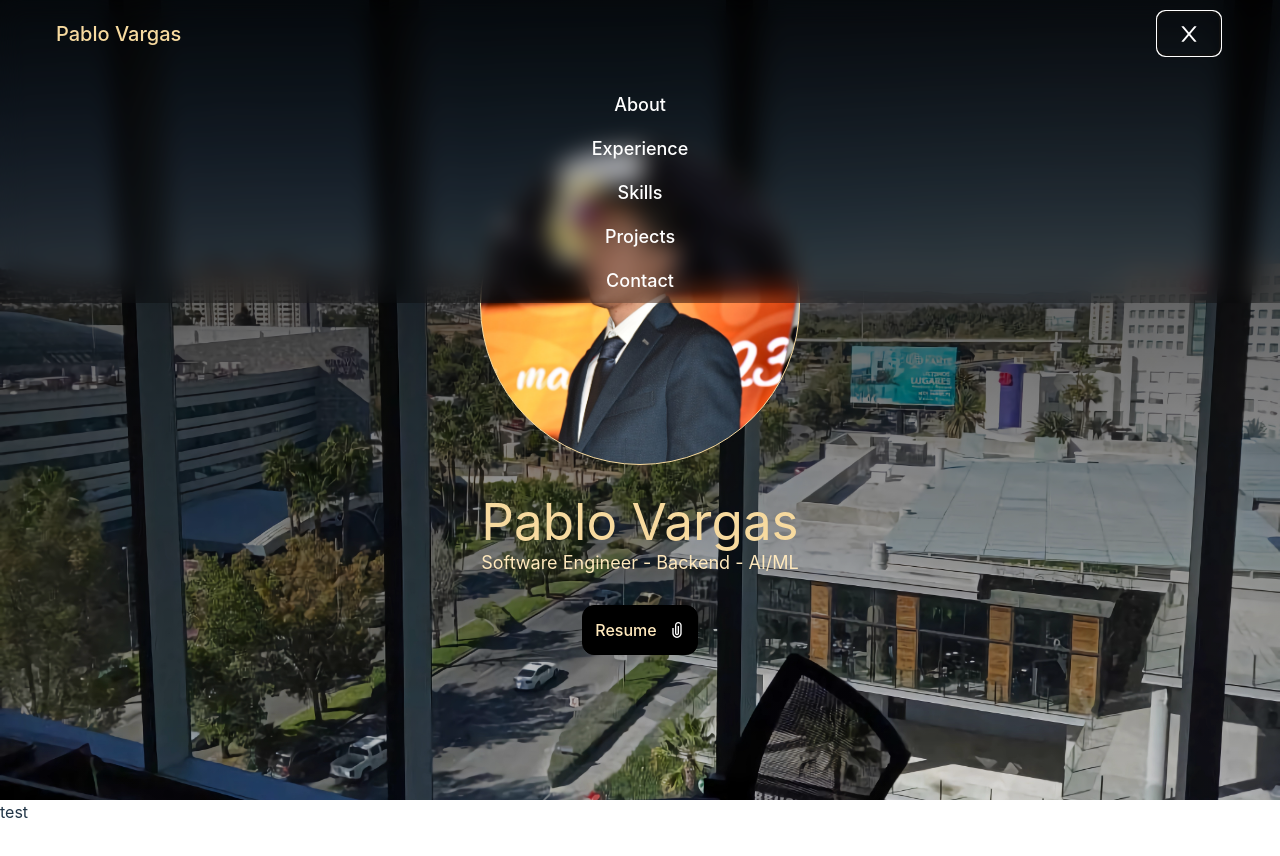
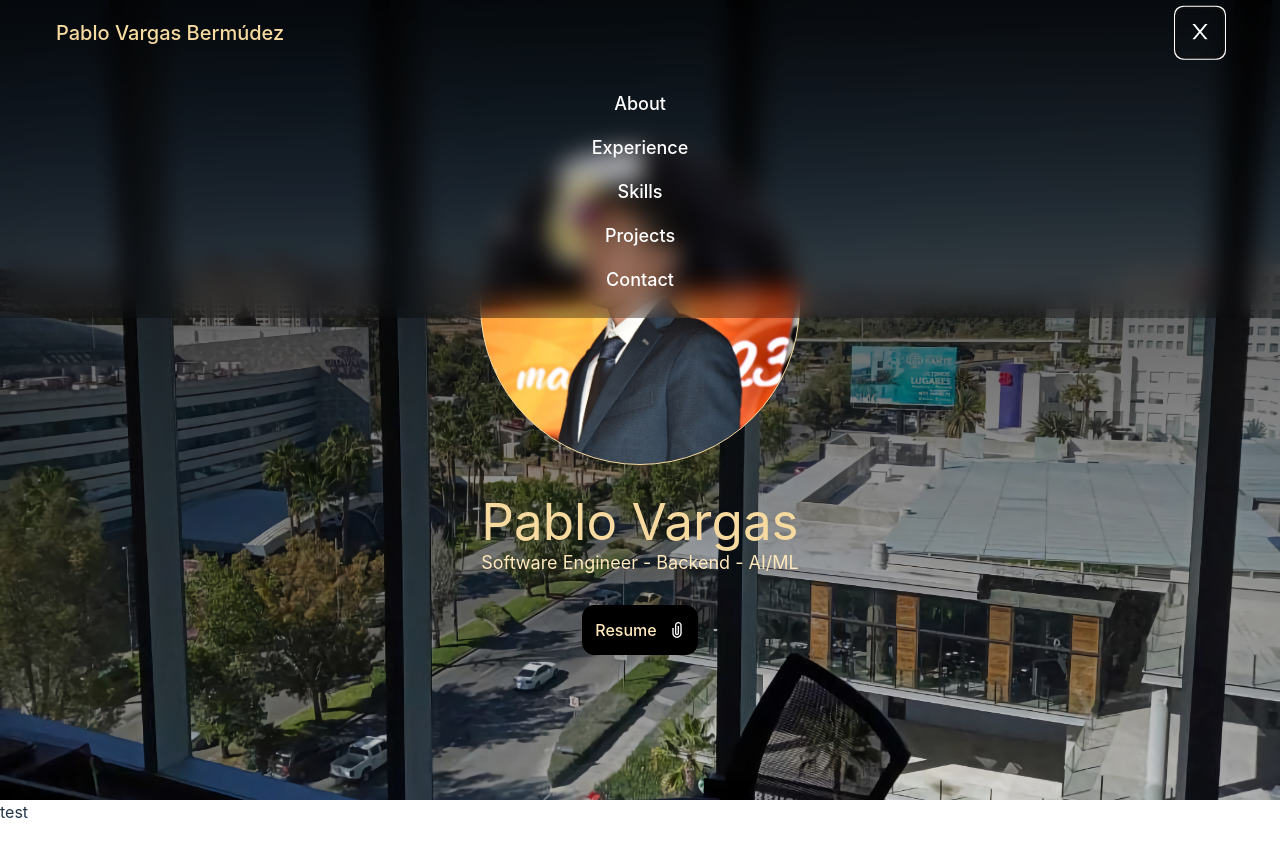
Before and after one commit to PabloVarg/pablovarg.github.io, a React (Vite) app: page / in a window 1280 px wide. Both pictures are taken after a click on the button 1188 px from the left and 33 px from the top of the page. Shown: the top 856 px of the page. Built offline with nearby package versions, Linux system fonts and the light colour scheme.

Commit message:
feat(Layout): Implement layout

```diff
--- a/src/components/Layout/Layout.tsx
+++ b/src/components/Layout/Layout.tsx
@@ -1,88 +1,15 @@
-import { useState } from "react";
-import { AiOutlineMenu, AiOutlineClose } from "react-icons/ai";
+import Nav from "./Nav";
 
 interface Layoutprops {
   children: React.ReactNode;
 }
 
-interface NavLinkProps {
-  children: React.ReactNode;
-  type?: "primary" | "secondary";
-  onClick?(): void;
-  href?: string;
-}
-
-interface NavButtonProps {
-  open: boolean;
-  onClick(): void;
-}
-
 function Layout(props: Layoutprops) {
   return (
-    <>
-      <NavBar />
+    <div className="max-w-full overflow-x-hidden">
+      <Nav />
       <div>{props.children}</div>
-    </>
-  );
-}
-
-function NavBar() {
-  const [isMenuOpen, setIsMenuOpen] = useState(false);
-
-  return (
-    <nav className="flex flex-col py-2 backdrop-blur-md px-14 fixed bg-black/30 w-full">
-      <div className="flex items-center justify-between">
-        <NavLink type="primary" onClick={() => window.scrollTo(0, 0)}>
-          Pablo Vargas
-        </NavLink>
-
-        <div className="flex flex-col gap-x-4">
-          <NavButton
-            open={isMenuOpen}
-            onClick={() => setIsMenuOpen(!isMenuOpen)}
-          />
-        </div>
-      </div>
-      {isMenuOpen && (
-        <div className="flex justify-center flex-col items-center mt-8 gap-4">
-          <NavLink>About</NavLink>
-          <NavLink>Experience</NavLink>
-          <NavLink>Skills</NavLink>
-          <NavLink>Projects</NavLink>
-          <NavLink>Contact</NavLink>
-        </div>
-      )}
-    </nav>
-  );
-}
-
-function NavButton(props: NavButtonProps) {
-  return (
-    <button
-      onClick={props.onClick}
-      className="m-1 text-white hover:text-yellow-light hover:border-none border-none bg-transparent"
-    >
-      {props.open ? (
-        <AiOutlineClose size={"1.5rem"} />
-      ) : (
-        <AiOutlineMenu size={"1.5rem"} />
-      )}
-    </button>
-  );
-}
-
-function NavLink(props: NavLinkProps) {
-  let className =
-    props.type == "primary"
-      ? "text-yellow-medium hover:text-white text-xl"
-      : "text-white hover:text-yellow-light text-lg";
-  return (
-    <a
-      className={`hover:cursor-pointer transition-all ${className}`}
-      onClick={props.onClick}
-    >
-      {props.children}
-    </a>
+    </div>
   );
 }
 
--- /dev/null
+++ b/src/components/Layout/Nav.tsx
@@ -0,0 +1,127 @@
+import { useState } from "react";
+import { AiOutlineMenu, AiOutlineClose } from "react-icons/ai";
+
+interface NavLinkProps {
+  children: React.ReactNode;
+  type?: "primary" | "secondary";
+  className?: string;
+  onClick?(): void;
+  href?: string;
+}
+
+interface NavButtonProps {
+  open: boolean;
+  onClick(): void;
+}
+
+interface NavMenuItemsProps {
+  isMenuOpen: boolean;
+  closeMenu(): void;
+}
+
+function Nav() {
+  const [isMenuOpen, setIsMenuOpen] = useState(false);
+
+  return (
+    <nav className="flex flex-col py-2 backdrop-blur-md px-14 fixed bg-black/30 w-full z-50">
+      <div className="flex items-center justify-between">
+        <HomeNavLink />
+        <NavMenuButton
+          open={isMenuOpen}
+          onClick={() => setIsMenuOpen(!isMenuOpen)}
+        />
+      </div>
+
+      <NavMenuItems
+        isMenuOpen={isMenuOpen}
+        closeMenu={() => setIsMenuOpen(false)}
+      />
+    </nav>
+  );
+}
+
+function HomeNavLink() {
+  return (
+    <>
+      <NavLink
+        type="primary"
+        className="hidden sm:block"
+        onClick={() => window.scrollTo(0, 0)}
+      >
+        <span>Pablo Vargas Bermúdez</span>
+      </NavLink>
+      <NavLink
+        type="primary"
+        className="sm:hidden"
+        onClick={() => window.scrollTo(0, 0)}
+      >
+        <span>Pablo Vargas</span>
+      </NavLink>
+    </>
+  );
+}
+
+function NavMenuItems({ isMenuOpen, closeMenu }: NavMenuItemsProps) {
+  if (!isMenuOpen) {
+    return <></>;
+  }
+
+  const className = "hover:text-xl transition";
+
+  return (
+    <>
+      <div className="flex justify-center flex-col items-center p-4 pt-8 gap-4 z-10">
+        <NavLink className={className}>About</NavLink>
+        <NavLink className={className}>Experience</NavLink>
+        <NavLink className={className}>Skills</NavLink>
+        <NavLink className={className}>Projects</NavLink>
+        <NavLink className={className}>Contact</NavLink>
+      </div>
+
+      <div
+        onClick={closeMenu}
+        className="absolute w-screen h-screen top-0 left-0 -z-10"
+      ></div>
+    </>
+  );
+}
+
+function NavMenuButton(props: NavButtonProps) {
+  return (
+    <div className="flex flex-col gap-x-4">
+      <button
+        onClick={props.onClick}
+        className={`p-3 text-white hover:text-yellow-light hover:border-none border-none bg-transparent relative ${
+          props.open ? "transform rotate-180" : ""
+        } transition-transform duration-300`}
+      >
+        <AiOutlineClose
+          className={props.open ? "inline" : "hidden"}
+          size={"1.5rem"}
+        />
+        <AiOutlineMenu
+          className={props.open ? "hidden" : "inline"}
+          size={"1.5rem"}
+        />
+      </button>
+    </div>
+  );
+}
+
+function NavLink(props: NavLinkProps) {
+  let className =
+    props.type == "primary"
+      ? "text-yellow-medium hover:text-white text-xl overflow-clip"
+      : "text-white hover:text-yellow-light text-lg";
+
+  return (
+    <a
+      className={`hover:cursor-pointer transition-all ${className} ${props.className}`}
+      onClick={props.onClick}
+    >
+      {props.children}
+    </a>
+  );
+}
+
+export default Nav;
```
